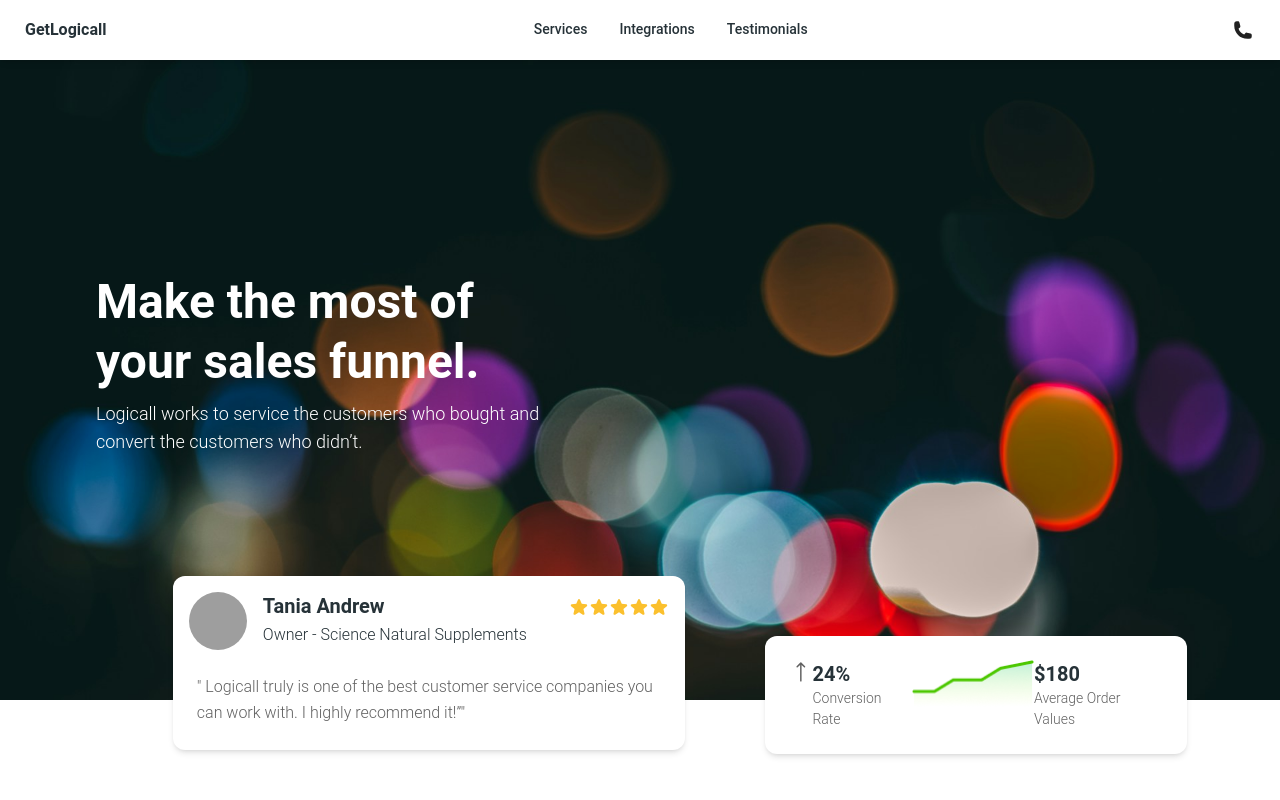
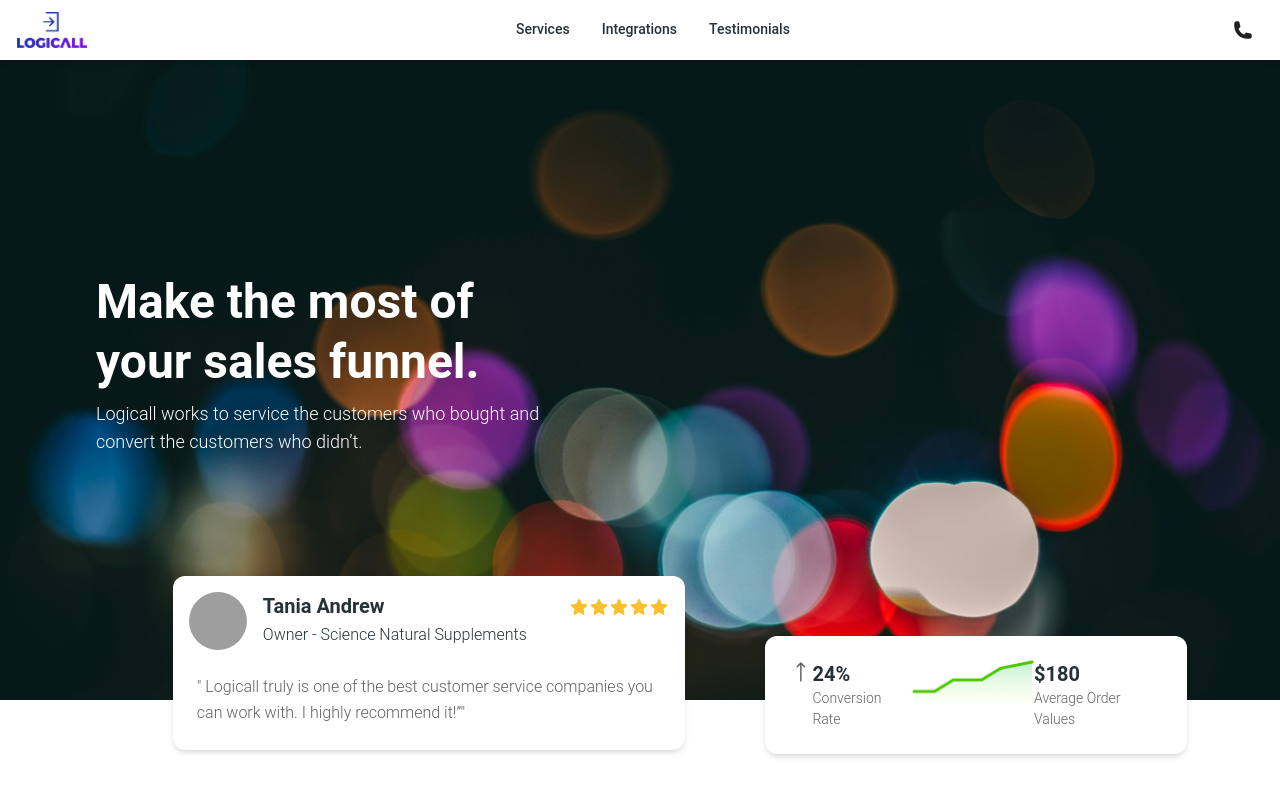
Before and after one commit to Nick9499/GetLogical, a Next.js app: page / in a window 1280 px wide. Shown: the top 800 px of the page. Built offline with nearby package versions, Linux system fonts and the light colour scheme; grey boxes are pictures that could not be loaded.

Commit message:
Added new logo

```diff
--- a/app/components/Contact/index.js
+++ b/app/components/Contact/index.js
@@ -22,6 +22,16 @@ const Contact = () => {
   };
 
   const handleSubmit = async (e) => {
+    if (
+      form.cName.trim().length === 0 ||
+      form.url.trim().length === 0 ||
+      form.fName.trim().length === 0 ||
+      form.email.trim.length === 0 ||
+      form.phone.trim().length === 0 ||
+      form.message.trim().length === 0
+    ) {
+      return;
+    }
     e.preventDefault();
     const result = await fetch("/api/send-mail", {
       method: "POST",
@@ -51,6 +61,7 @@ const Contact = () => {
             name="cName"
             value={form.cName}
             onChange={handleChange}
+            required={true}
           />
         </div>
         <div className="mb-5">
@@ -61,6 +72,7 @@ const Contact = () => {
             name="url"
             value={form.url}
             onChange={handleChange}
+            required={true}
           />
         </div>
         <div className="mb-5">
@@ -71,6 +83,7 @@ const Contact = () => {
             name="fName"
             value={form.fName}
             onChange={handleChange}
+            required={true}
           />
         </div>
         <div className="mb-5">
@@ -81,6 +94,7 @@ const Contact = () => {
             name="email"
             value={form.email}
             onChange={handleChange}
+            required={true}
           />
         </div>
         <div className="mb-5">
@@ -91,6 +105,7 @@ const Contact = () => {
             name="phone"
             value={form.phone}
             onChange={handleChange}
+            required={true}
           />
         </div>
         <div className="mb-5">
@@ -111,6 +126,7 @@ const Contact = () => {
             name="message"
             value={form.message}
             onChange={handleChange}
+            required={true}
           />
         </div>
       </div>
--- a/app/components/Footer/index.js
+++ b/app/components/Footer/index.js
@@ -1,3 +1,4 @@
+/* eslint-disable @next/next/no-img-element */
 "use client";
 import React from "react";
 import { Typography, IconButton } from "../../theme/themeRegistry";
@@ -9,9 +10,11 @@ const Footer = () => {
     <div className="mt-20">
       <div className="flex flex-col md:grid md:grid-cols-3 md:gap-x-24  lg:gap-x-20 lg:px-20 md:pb-10  bg-[#333] text-white px-10  ">
         <div className="pt-10">
-          <Typography variant="h2" className="font-normal">
-            <Link href="/">GetLogicall</Link>
-          </Typography>
+          <Link href="/">
+            <div className="max-w-[70px] max-h-[70px]">
+              <img src="/LOGO.png" alt="logo" className="w-full h-full" />
+            </div>
+          </Link>
 
           <Typography className="pt-2">
             GetLogicall works to service the customers who bought and convert
--- a/app/components/Navbar/index.js
+++ b/app/components/Navbar/index.js
@@ -1,3 +1,4 @@
+/* eslint-disable @next/next/no-img-element */
 "use client";
 import React, { useEffect, useState } from "react";
 import {
@@ -58,9 +59,11 @@ export function GetLogicCallNavbar() {
   return (
     <Navbar fullWidth className="mx-auto  px-4 py-2 sticky top-0 z-10">
       <div className="flex items-center justify-between text-blue-gray-900">
-        <Typography variant="h6" className="mr-4 cursor-pointer py-1.5 lg:ml-2">
-          <Link href="/">GetLogicall</Link>
-        </Typography>
+        <Link href="/">
+          <div className="max-w-[70px] max-h-[70px]">
+            <img src="/LOGO.png" alt="logo" className="w-full h-full" />
+          </div>
+        </Link>
         <div className="hidden lg:block">
           <NavList />
         </div>
```
Also changed, not shown: public/LOGO.png (added).
